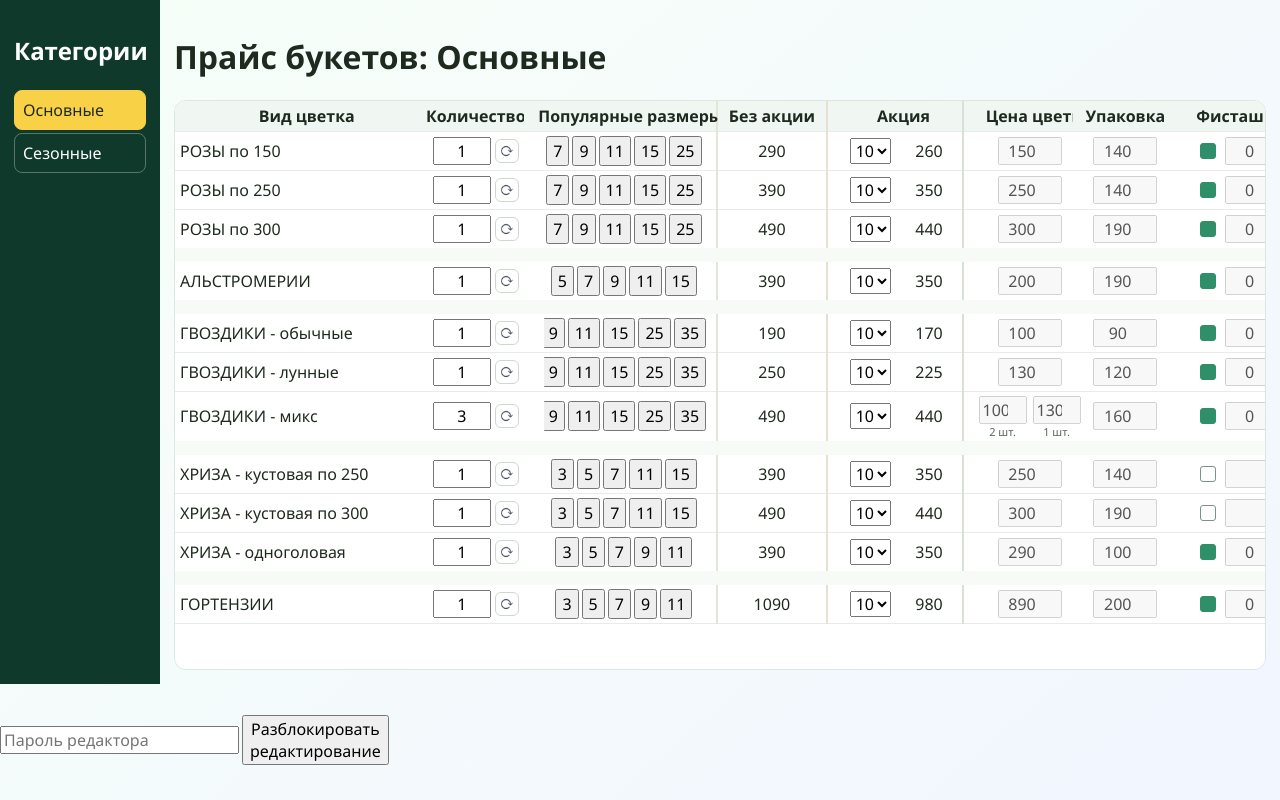
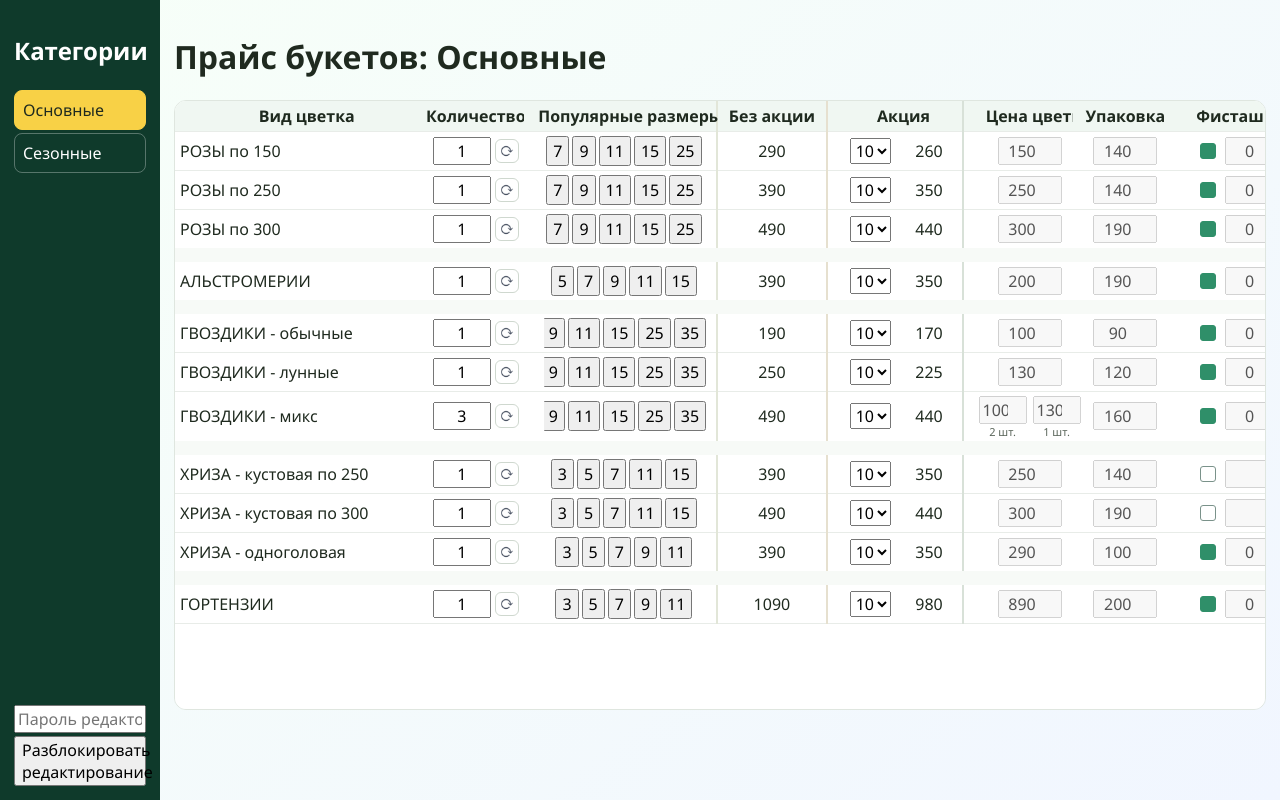
Before and after one commit to alizelect/flowers_baza, a Vue app: page / in a window 1280 px wide. Built offline with nearby package versions, Linux system fonts and the light colour scheme.

Commit message:
Move editor panel into sidebar

```diff
--- a/src/App.vue
+++ b/src/App.vue
@@ -624,7 +624,9 @@ onMounted(async () => {
 
 <template>
   <div class="layout" @click="handlePageClick">
-    <SidebarMenu :active="store.activeSection" @change="onSectionChange" />
+    <SidebarMenu :active="store.activeSection" @change="onSectionChange">
+      <AuthGate v-if="!store.unlocked" @unlocked="store.setUnlocked" />
+    </SidebarMenu>
 
     <main class="content">
       <header class="toolbar">
@@ -957,8 +959,6 @@ onMounted(async () => {
       </div>
     </main>
 
-    <AuthGate v-if="!store.unlocked" @unlocked="store.setUnlocked" />
-
     <FlowerEditorModal
       :model-value="editorOpen"
       :initial="editorItem"
--- a/src/components/SidebarMenu.vue
+++ b/src/components/SidebarMenu.vue
@@ -19,5 +19,8 @@ const sections = Object.keys(SECTION_LABELS) as SectionKey[]
     >
       {{ SECTION_LABELS[key] }}
     </button>
+    <div class="sidebar-footer">
+      <slot />
+    </div>
   </aside>
 </template>
--- a/src/style.css
+++ b/src/style.css
@@ -31,6 +31,11 @@ select {
   display: flex;
   flex-direction: column;
   gap: 3px;
+}
+
+.sidebar-footer {
+  margin-top: auto;
+  padding-top: 14px;
 }
 
 .menu-btn {
@@ -329,6 +334,21 @@ select {
   gap: 3px;
   margin: 8px 0 12px;
   align-items: center;
+}
+
+.sidebar .auth-wrap {
+  margin: 0;
+  flex-direction: column;
+  align-items: stretch;
+}
+
+.sidebar .auth-wrap input,
+.sidebar .auth-wrap button {
+  width: 100%;
+}
+
+.sidebar .auth-wrap .error {
+  color: #ffd7d7;
 }
 
 .warn {
@@ -709,6 +729,11 @@ select {
     gap: 8px;
   }
 
+  .sidebar-footer {
+    margin-top: 0;
+    padding-top: 0;
+  }
+
   .menu-btn {
     flex: 0 0 auto;
     border-radius: 999px;
```
Also changed, not shown: src/App.vue.js (+19 -18 lines), src/components/SidebarMenu.vue.js (+9 -1 lines).
